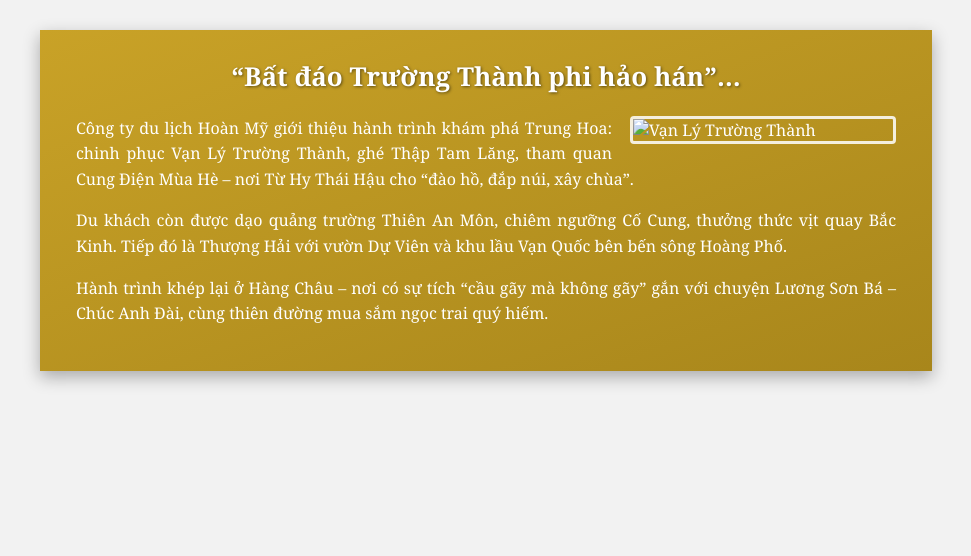
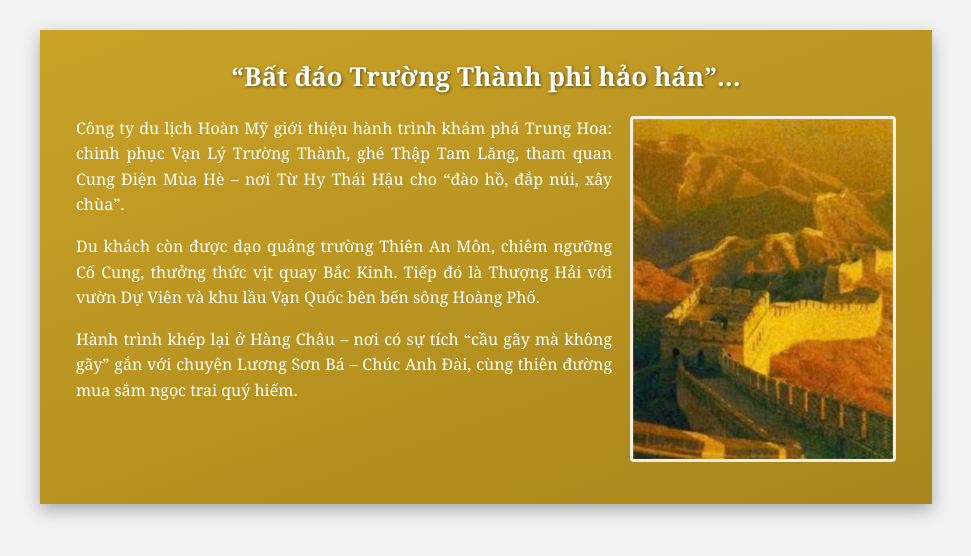
Before and after one commit to DongNP-27/cse122-2551261004, a plain HTML site: page ex02/index.html in a window 1280 px wide. Shown: the whole page, without its empty margins (154-1125 px from the left). Drawn offline with Linux system fonts and the light colour scheme.

Commit message:
fix name again

```diff
--- a/ex02/index.html
+++ b/ex02/index.html
@@ -9,7 +9,7 @@
 <body>
     <article class="banner">
         <h1>“Bất đáo Trường Thành phi hảo hán”…</h1>
-        <img class="anh-noi" src="image/greatwall.jpg" alt="Vạn Lý Trường Thành">
+        <img class="anh-noi" src="images/greatwall.jpg" alt="Vạn Lý Trường Thành">
         <p>Công ty du lịch Hoàn Mỹ giới thiệu hành trình khám phá Trung Hoa: chinh phục Vạn Lý Trường Thành, ghé Thập Tam Lăng, tham quan Cung Điện Mùa Hè – nơi Từ Hy Thái Hậu cho “đào hồ, đắp núi, xây chùa”.</p>
         <p>Du khách còn được dạo quảng trường Thiên An Môn, chiêm ngưỡng Cố Cung, thưởng thức vịt quay Bắc Kinh. Tiếp đó là Thượng Hải với vườn Dự Viên và khu lầu Vạn Quốc bên bến sông Hoàng Phố.</p>
         <p>Hành trình khép lại ở Hàng Châu – nơi có sự tích “cầu gãy mà không gãy” gắn với chuyện Lương Sơn Bá – Chúc Anh Đài, cùng thiên đường mua sắm ngọc trai quý hiếm.</p>
```
